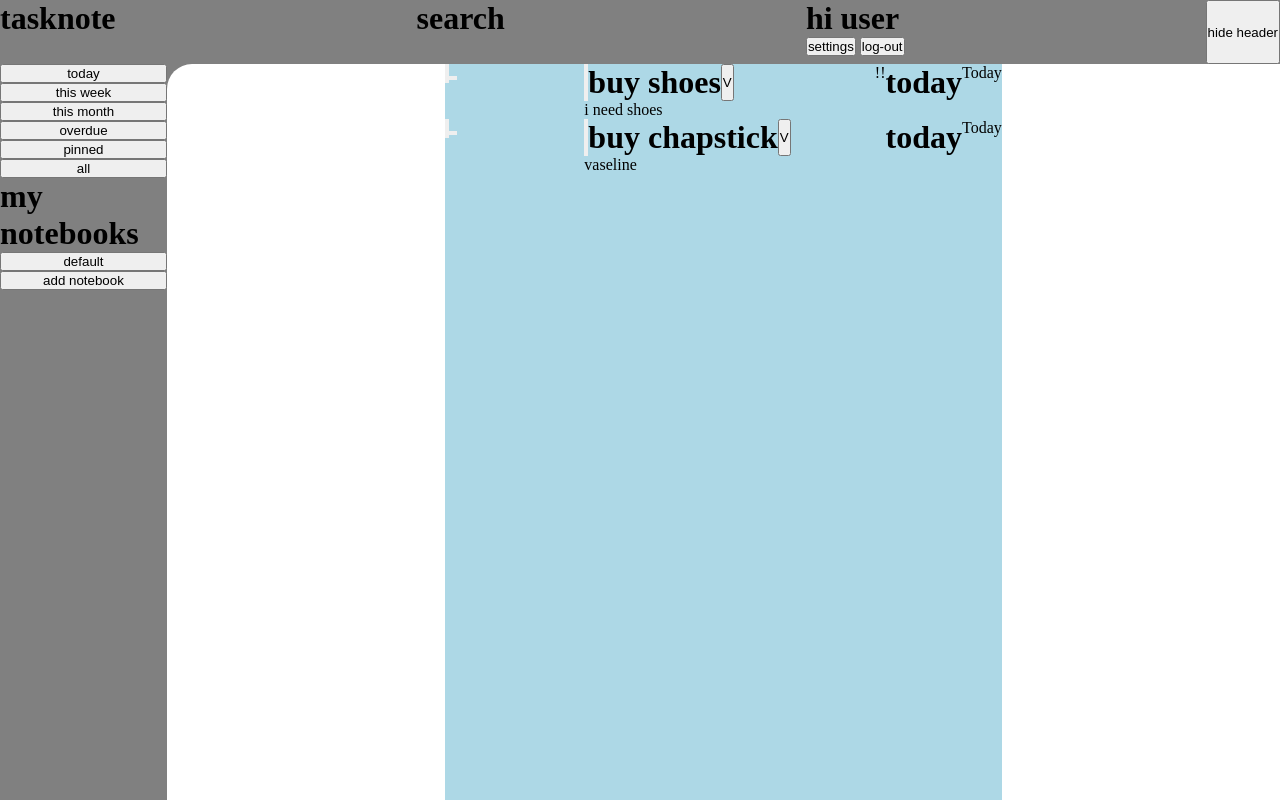
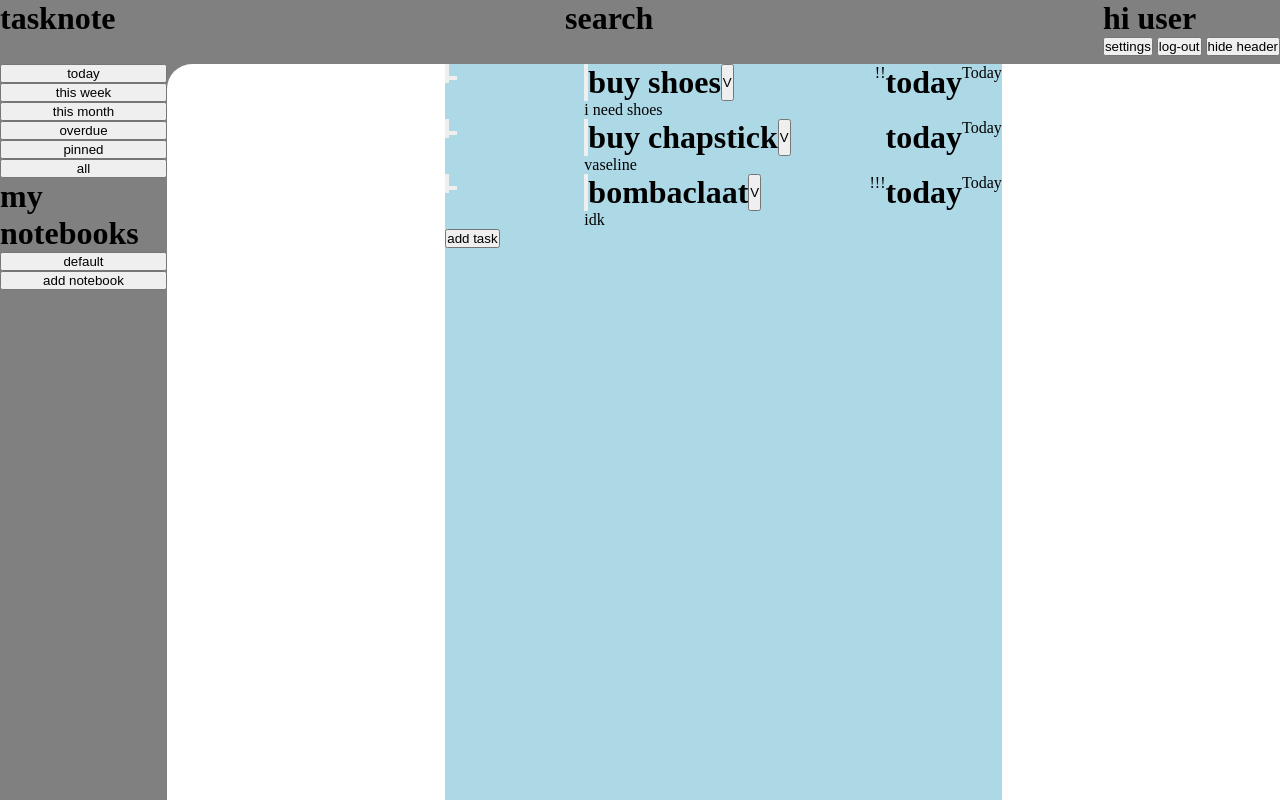
Before and after one commit to tmntee/odin-todo, a website built with webpack: page src/template.html in a window 1280 px wide. Built offline with nearby package versions, Linux system fonts and the light colour scheme.

Commit message:
Switch location of hide header button and add addtask button

```diff
--- a/src/index.js
+++ b/src/index.js
@@ -10,6 +10,9 @@ todayTaskList.addTask(shoesTask);
 let chapstickTask = new Task("buy chapstick", "vaseline", "today", 0, todayTaskList.title);
 todayTaskList.addTask(chapstickTask);
 
+let bombaclaat = new Task("bombaclaat", "idk", "today", 3, todayTaskList.title);
+todayTaskList.addTask(bombaclaat);
+
 let TaskListDisplayer = new ListDisplay();
 TaskListDisplayer.assignTasklist(todayTaskList);
 
--- a/src/listdisplay.js
+++ b/src/listdisplay.js
@@ -114,7 +114,9 @@ class ListDisplay {
         this.#currentListBeingDisplayed.tasks.forEach((task) => {
             this.tasklistDiv.appendChild(this.createTaskElement(task));
         })
-
+        let addTaskButton = document.createElement("button");
+        addTaskButton.textContent = "add task";
+        this.tasklistDiv.appendChild(addTaskButton);
         console.log("am i working");
     }
 
--- a/src/template.html
+++ b/src/template.html
@@ -13,8 +13,8 @@
             <h1>hi user</h1>
             <button>settings</button>
             <button>log-out</button>
+            <button>hide header</button>
         </div>
-        <button>hide header</button>
     </div>
     <div class="content">
         <div class="nav">
@@ -58,6 +58,7 @@
                             </div>
                         </div>
                     </div>
+                    <button>add task</button>
                 </div>
             </div>
         </div>
```
